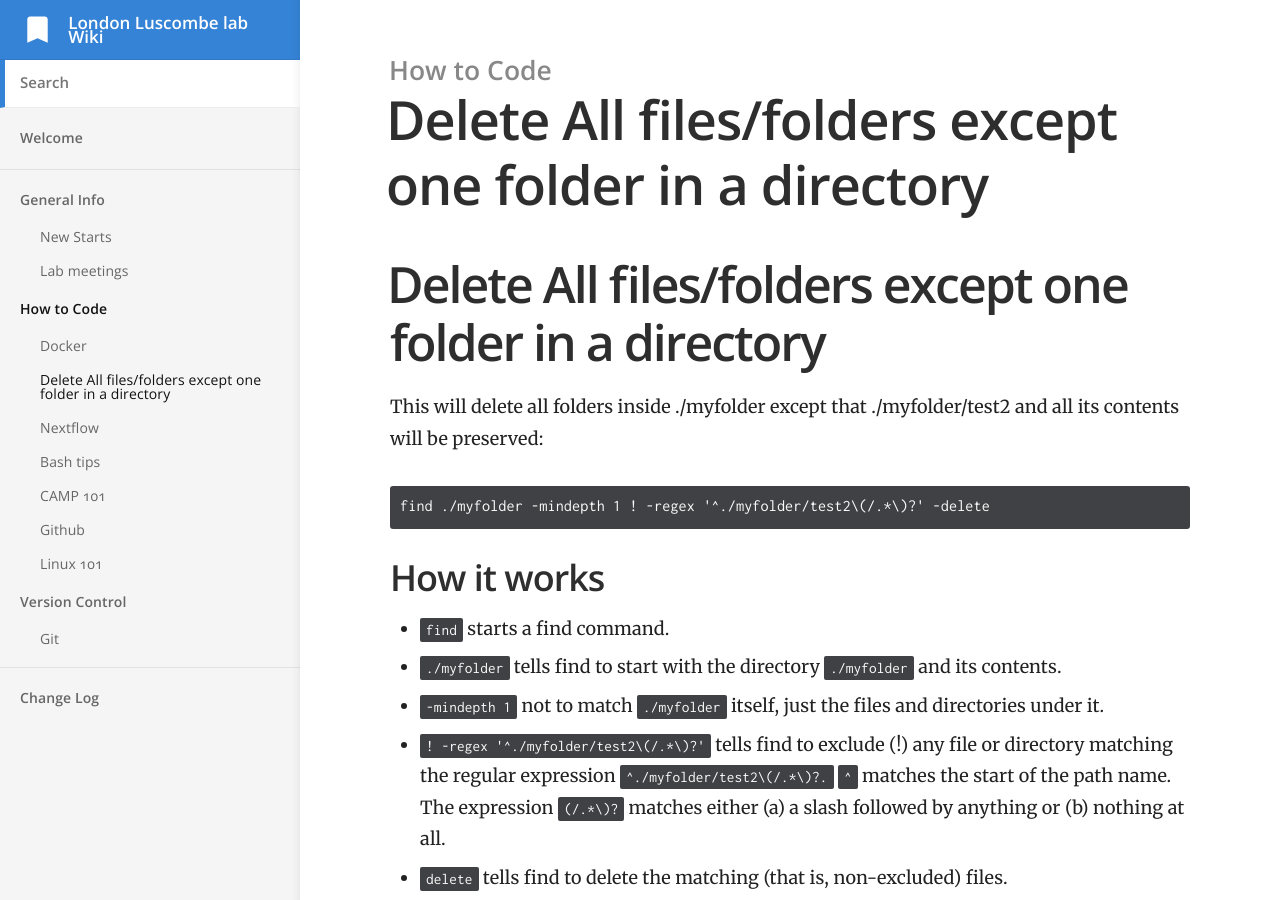
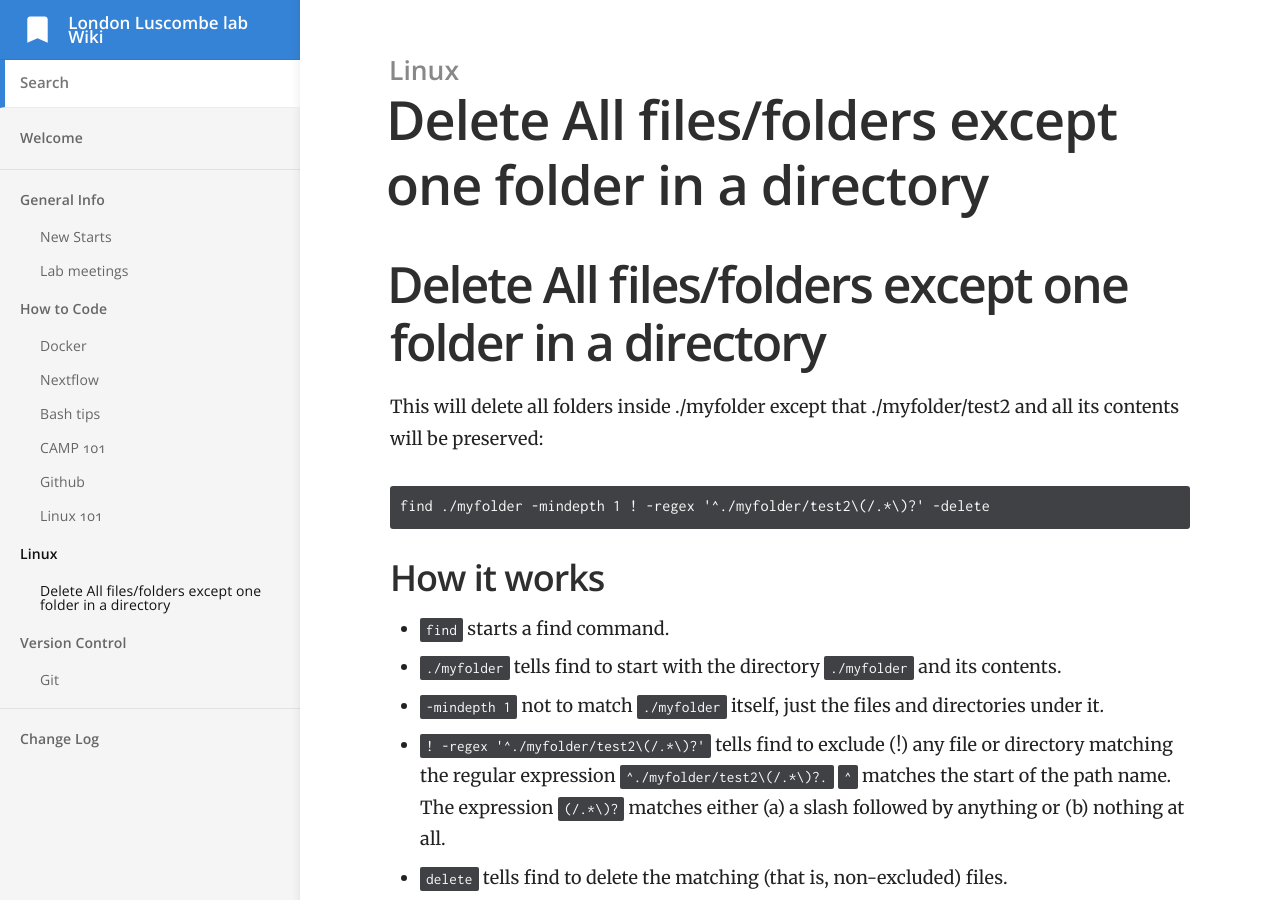
Before and after one commit to luslab/luslab.github.io, a Jekyll site: the page built from _docs/How to Code/Linux/DeleteAllExceptOneFolder.md, in a window 1280 px wide and 900 px high. Built offline with Jekyll 4.4.1, drawn with Linux system fonts in a browser that asks for light colours.

```diff
--- a/_docs/How to Code/Linux/DeleteAllExceptOneFolder.md
+++ b/_docs/How to Code/Linux/DeleteAllExceptOneFolder.md
@@ -1,6 +1,6 @@
 ---
 title: Delete All files/folders except one folder in a directory
-category: How to Code
+category: Linux
 order: 2
 ---
 
```
